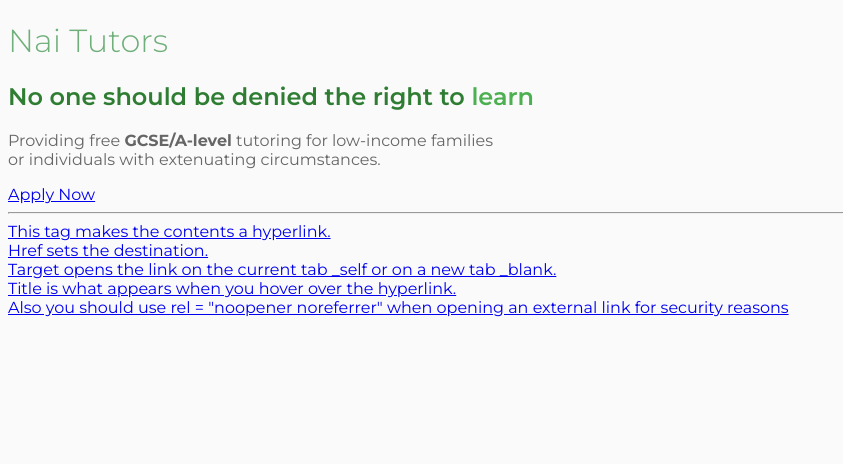
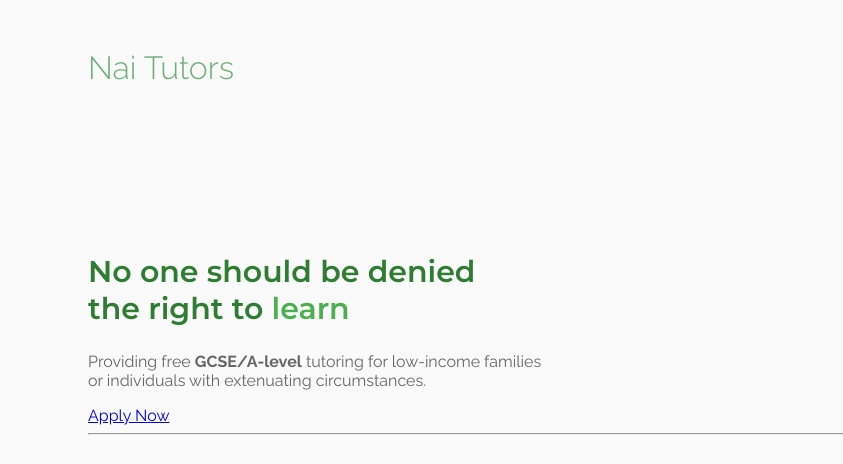
Before and after one commit to Isaac-Nai/Nai-Tutors, a plain HTML site: page index.html in a window 1280 px wide. Shown: the whole page, without its empty margins (0-843 px from the left). Drawn offline with Linux system fonts and the light colour scheme.

Commit message:
Learning how to use padding and margins for readability

```diff
--- a/index.html
+++ b/index.html
@@ -40,7 +40,7 @@
 
         <main>
             <section>
-                <h2>No one should be denied the right to <span class = "highlight">learn</span> </h2>
+                <h2>No one should be denied <br> the right to <span class = "highlight">learn</span> </h2>
 
                 <p>
                     Providing free <strong>GCSE/A-level</strong> tutoring for low-income families
@@ -48,7 +48,7 @@
                 </p>
 
 
-                <a href="application.html" target = _self rel="noopener noreferrer">
+                <a href="application.html" rel="noopener noreferrer">
                     Apply Now
                 </a>
 
@@ -56,13 +56,6 @@
 
                 <hr> <!--Horizontal rule-->
 
-                <a href="https://www.youtube.com/watch?v=HD13eq_Pmp8" target = _self title = "HTML Guide">
-                    This tag makes the contents a hyperlink. <br>
-                    Href sets the destination. <br>
-                    Target opens the link on the current tab _self or on a new tab _blank. <br>
-                    Title is what appears when you hover over the hyperlink.<br>
-                    Also you should use rel = "noopener noreferrer" when opening an external link for security reasons </a>
-
             </section>
         </main>
     </body>
--- a/style.css
+++ b/style.css
@@ -1,12 +1,14 @@
 body {
     background-color: #FAFAFA;
     color: #666666;
-    font-family: "Montserrat" , "Raleway", "Consolas"
+    font-family: "Raleway", "Consolas"
 }
 
 h2 {
     color: #2E7D32;
     font-weight: 600;
+    font-family: "Montserrat", "Consolas";
+    font-size: 30px;
 }
 .logo {
     color: #6FAF7A;
@@ -15,8 +17,17 @@ h2 {
 
 p {
     font-weight: 400;
+    color: #666666;
 }
 
 .highlight {
     color: #4CAF50;
 }
+
+header {
+    padding: 20px 80px;
+}
+
+section {
+    padding: 100px 80px
+}
```
